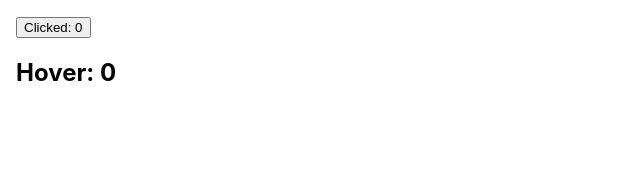
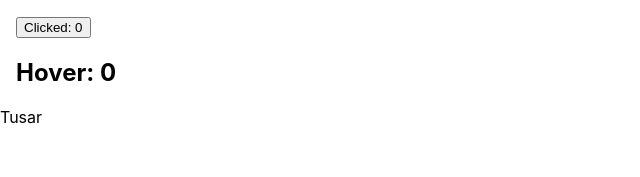
Before and after one commit to Tusar78/Think-in-a-react-way, a React (Create React App) app in the folder simple-react/: page / in a window 1280 px wide. Shown: the top 177 px of the page, without its empty margins (0-640 px from the left). Built offline with nearby package versions, Linux system fonts and the light colour scheme.

Commit message:
Pass annonymous function to child component via props

```diff
--- a/simple-react/src/App.js
+++ b/simple-react/src/App.js
@@ -1,11 +1,13 @@
 import Click from "./Components/Inner/Click/Click";
 import Hover from "./Components/Inner/Hover/Hover";
+import User from "./Components/Inner/User/User";
 
 function App() {
   return (
     <>
       <Click />
       <Hover />
+      <User name={(isLoggedIn) => isLoggedIn ? 'Tusar' : 'Foinni'}/>
     </>
   );
 }
--- /dev/null
+++ b/simple-react/src/Components/Inner/User/User.js
@@ -0,0 +1,5 @@
+const User = ({name}) => {
+  return name(true)
+};
+
+export default User;
```
